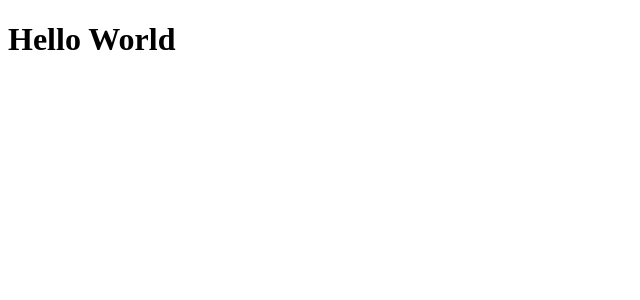
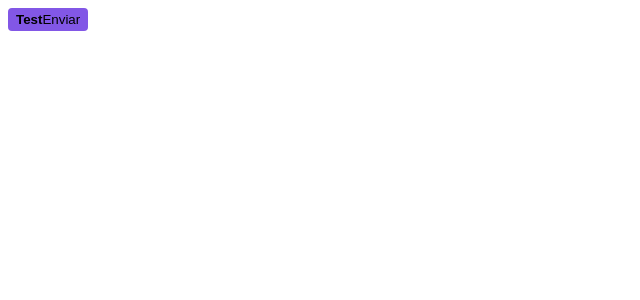
Before and after one commit to arthur-carminatti/Ignite-Shop, a Next.js app: page / in a window 1280 px wide. Shown: the top 300 px of the page, without its empty margins (0-640 px from the left). Built offline with nearby package versions, Linux system fonts and the light colour scheme.

Commit message:
stitches

```diff
--- a/package.json
+++ b/package.json
@@ -9,6 +9,7 @@
     "lint": "next lint"
   },
   "dependencies": {
+    "@stitches/react": "^1.2.8",
     "@types/node": "20.2.5",
     "@types/react": "18.2.8",
     "@types/react-dom": "18.2.4",
--- a/src/pages/_document.tsx
+++ b/src/pages/_document.tsx
@@ -1,3 +1,4 @@
+import { getCssText } from '@/styles'
 import { Html, Head, Main, NextScript } from 'next/document'
 
 export default function Document() {
@@ -7,8 +8,9 @@
                 <link rel="preconnect" href="https://fonts.googleapis.com" />
                 <link rel="preconnect" href="https://fonts.gstatic.com" crossOrigin="anonymous" />
                 <link href="https://fonts.googleapis.com/css2?family=Roboto+Mono:wght@700&family=Roboto:wght@400;700&display=swap" rel="stylesheet" />
+
+                <style id='stitches' dangerouslySetInnerHTML={{ __html: getCssText() }} />
             </Head>
-
             <body>
                 <Main />
                 <NextScript />
--- a/src/pages/index.tsx
+++ b/src/pages/index.tsx
@@ -1,5 +1,25 @@
+import { styled } from '../styles'
+
+const Button = styled('button', {
+  backgroundColor: '$rocketseat',
+  borderRadius: 4,
+  border: 0,
+  padding: '4px 8px',
+
+  span: {
+    fontWeight: 'bold'
+  },
+
+  '&:hover': {
+    filter: 'brightness(0.8)'
+  },
+})
+
 export default function Home() {
   return (
-    <h1>Hello World</h1>
+    <Button>
+      <span>Test</span>
+      Enviar
+    </Button>
   )
 }
--- /dev/null
+++ b/src/styles/index.ts
@@ -0,0 +1,18 @@
+import { createStitches } from '@stitches/react'
+
+export const {
+    config,
+    styled,
+    globalCss,
+    css,
+    keyframes,
+    getCssText,
+    theme,
+    createTheme
+} = createStitches({
+    theme: {
+        colors: {
+            rocketseat: '#8257e6'
+        }
+    }
+})
```
Also changed, not shown: 1 other file (tests, documents, lock files or other folders).
